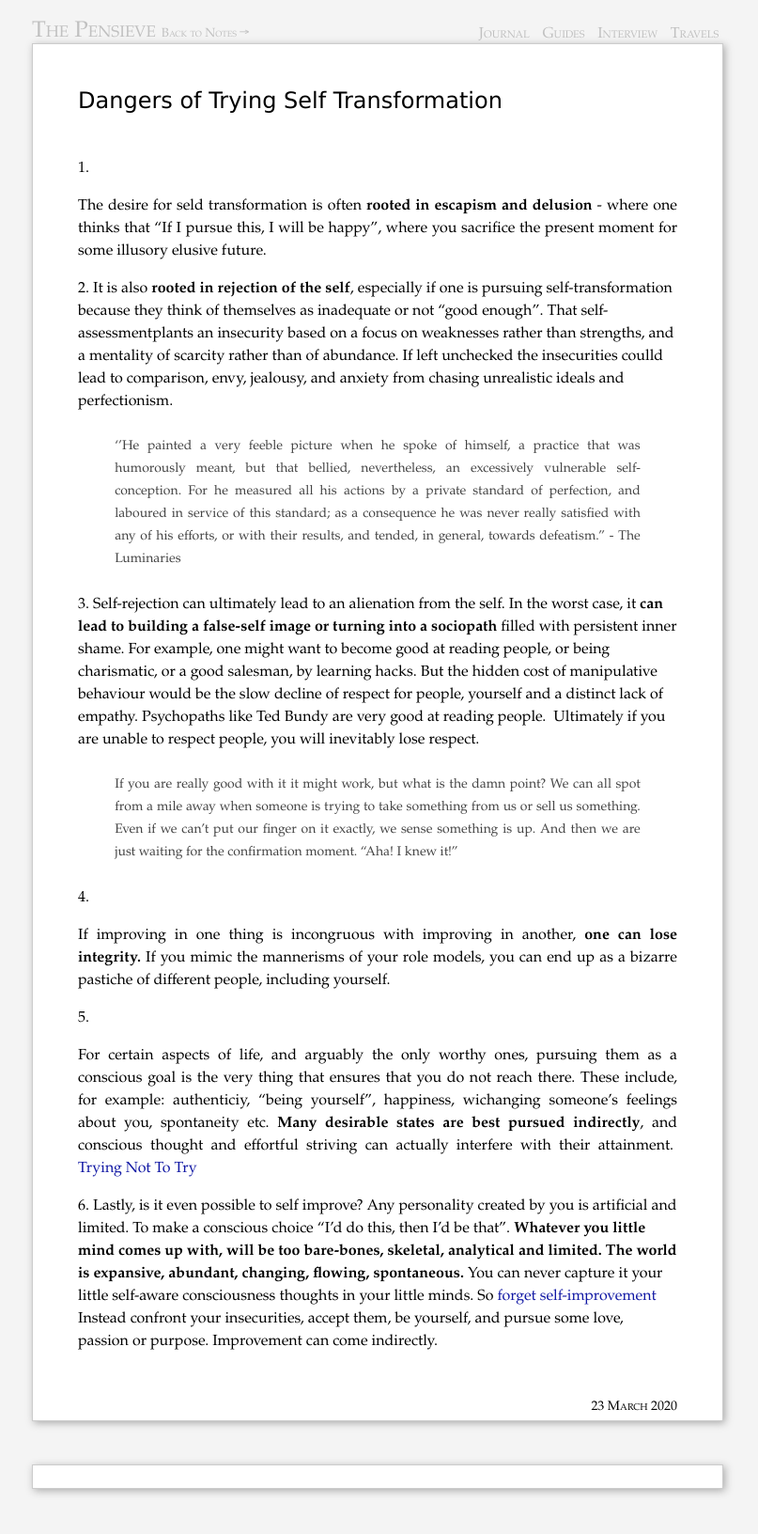
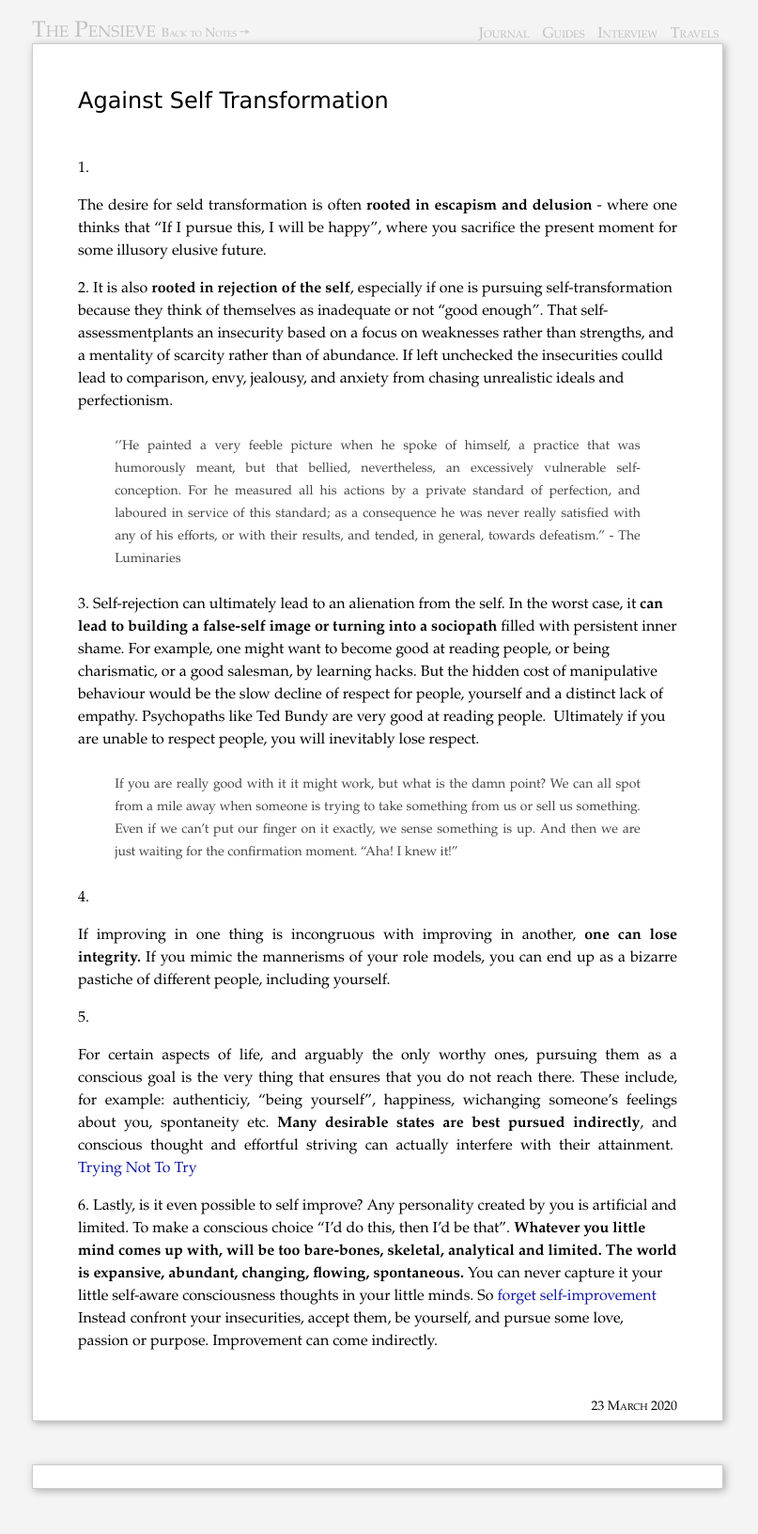
Before and after one commit to piyushahuja/piyushahuja.github.io, a Jekyll site: the page built from _posts/journal/2019-12-29-against-desires.md, in a window 1280 px wide. Shown: the whole page at 94% size, without its empty margins (238-1045 px from the left). Built offline with Jekyll 4.4.1, drawn with Linux system fonts in a browser that asks for light colours; comment, search, counter and statistics services are not loaded.

Commit message:
auto deployed

```diff
--- a/_posts/journal/2019-12-29-against-desires.md
+++ b/_posts/journal/2019-12-29-against-desires.md
@@ -1,7 +1,7 @@
 ---
 
 layout: post-journal
-title: Dangers of Trying Self Transformation
+title: Against Self Transformation
 date:   2020-03-23 00:45:11
 tag:
 categories: journal
```
